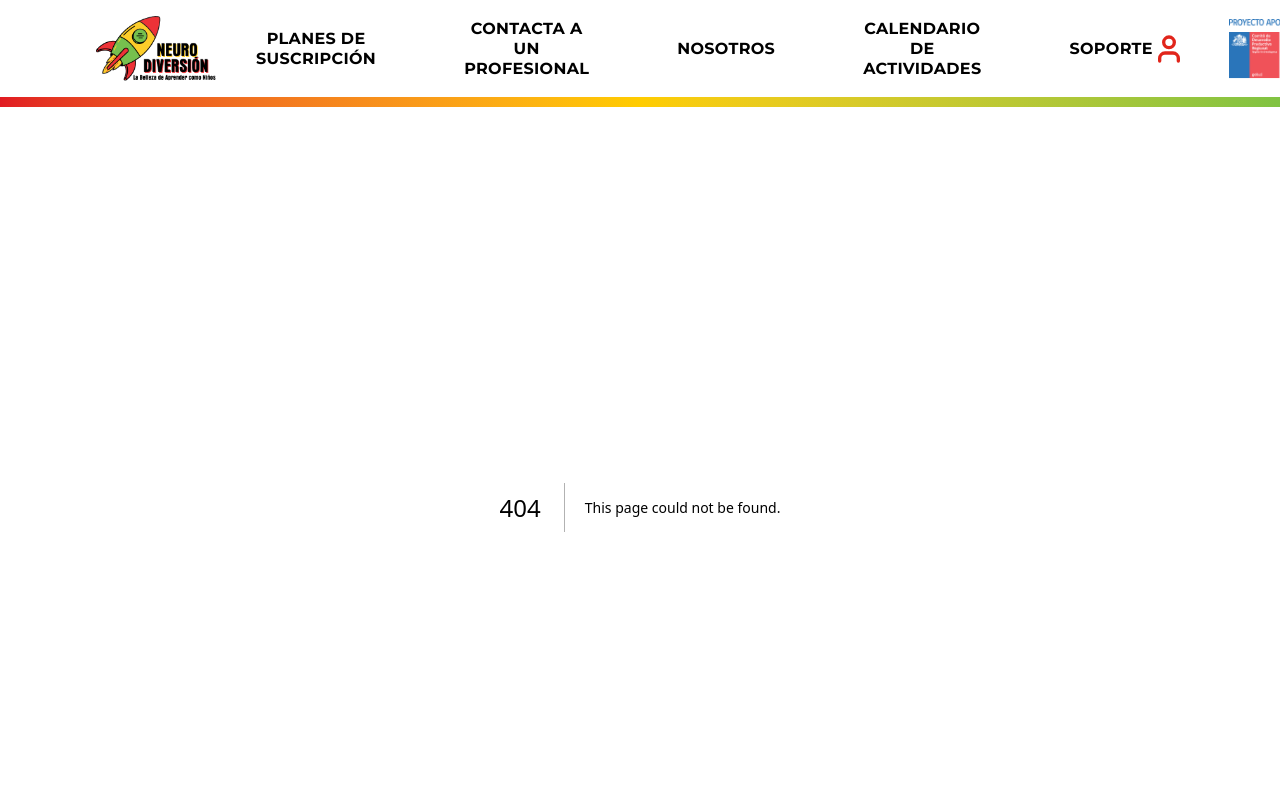
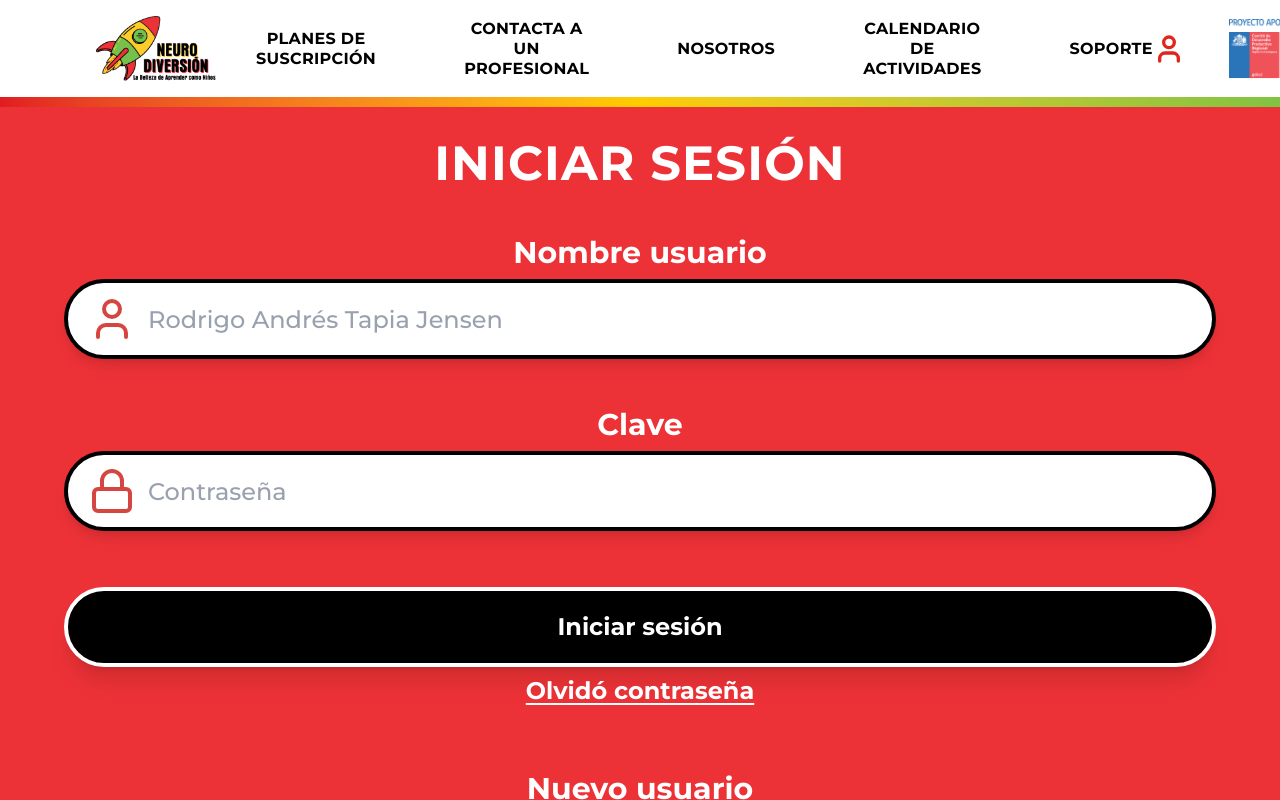
Before and after one commit to ManojTarad65/Figma-Project, a Next.js app: page /login in a window 1280 px wide. Before the commit this address had no page. Built offline with nearby package versions, Linux system fonts and the light colour scheme.

Commit message:
Login page done

```diff
--- /dev/null
+++ b/src/app/login/page.tsx
@@ -0,0 +1,135 @@
+
+"use client"
+
+import { User, Lock } from "lucide-react"
+
+export default function LoginPage() {
+  return (
+    <section className="min-h-screen bg-[#ED3237] font-montserrat px-6">
+
+      <div className="w-full max-w-6xl mx-auto pt-24">
+
+        {/* ================= TITLE ================= */}
+        <h1 className="text-white text-5xl md:text-5xl font-extrabold text-center mb-12 -mt-16 tracking-wide">
+          INICIAR SESIÓN
+        </h1>
+
+        <div className="space-y-12">
+
+          {/* ================= USERNAME ================= */}
+          <div>
+            <label className="block text-white text-2xl md:text-3xl font-bold mb-2 text-center">
+              Nombre usuario
+            </label>
+
+            <div className="relative">
+              <User className="absolute left-6 top-1/2 -translate-y-1/2 text-[#D64641] w-12 h-12" />
+
+              <input
+                type="text"
+                placeholder="Rodrigo Andrés Tapia Jensen"
+                className="
+                  w-full
+                  h-20
+                  font-montserrat
+                  bg-white
+                  text-gray-400
+                  rounded-full
+                  border-[4px] border-black
+                  pl-20 pr-8
+                  text-2xl
+                  placeholder:text-gray-400
+                  focus:outline-none
+                  shadow-lg
+                "
+              />
+            </div>
+          </div>
+
+          {/* ================= PASSWORD ================= */}
+          <div>
+            <label className="block text-white text-2xl md:text-3xl font-bold mb-2 text-center">
+              Clave
+            </label>
+
+            <div className="relative">
+              <Lock className="absolute left-6 top-1/2 -translate-y-1/2 text-[#D64641] w-12 h-12" />
+
+              <input
+                type="password"
+                placeholder="Contraseña"
+                className="
+                  w-full
+                  h-20
+                  bg-white
+                  font-montserrat
+                  text-gray-400
+                  rounded-full
+                  border-[4px] border-black
+                  pl-20 pr-8
+                  text-2xl
+                  placeholder:text-gray-400
+                  focus:outline-none
+                  shadow-lg
+                "
+              />
+            </div>
+          </div>
+
+          {/* ================= LOGIN BUTTON ================= */}
+          <div className="pt-2 text-center">
+            <button
+              className="
+                w-full
+                h-20
+                bg-black
+                text-white
+                rounded-full
+                font-montserrat
+                border-[4px] border-white
+                text-2xl
+                font-bold
+                hover:bg-zinc-900
+                transition
+                shadow-xl
+              "
+            >
+              Iniciar sesión
+            </button>
+
+            <button className="mt-2 text-white text-2xl font-bold underline underline-offset-4 hover:opacity-80 transition">
+              Olvidó contraseña
+            </button>
+          </div>
+
+          {/* ================= CREATE ACCOUNT ================= */}
+          <div className="pt-4 text-center">
+            <label className="block text-white text-2xl md:text-3xl font-bold mb-2">
+              Nuevo usuario
+            </label>
+
+            <button
+              className="
+                w-full
+                h-20
+                bg-black
+                text-white
+                rounded-full
+                border-[4px] border-white
+                text-2xl
+                font-bold
+                hover:bg-zinc-900
+                transition
+                shadow-xl
+                font-montserrat
+              "
+            >
+              Crear cuenta
+            </button>
+          </div>
+
+        </div>
+      </div>
+    </section>
+  )
+}
--- a/src/app/page.tsx
+++ b/src/app/page.tsx
@@ -4,7 +4,6 @@ import Navbar from "@/components/sections/Navbar"
 export default function Home() {
   return (
     <main>
-      <Navbar />
       <Hero />
     </main>
   )
```
Also changed, not shown: src/app/assessment/[instanceId]/[sectionOrder]/page.tsx (renamed from src/app/assessment/page.tsx), src/app/dashboard/page.tsx (added), src/app/reset-password/page.tsx (added), src/app/signup/page.tsx (added).
